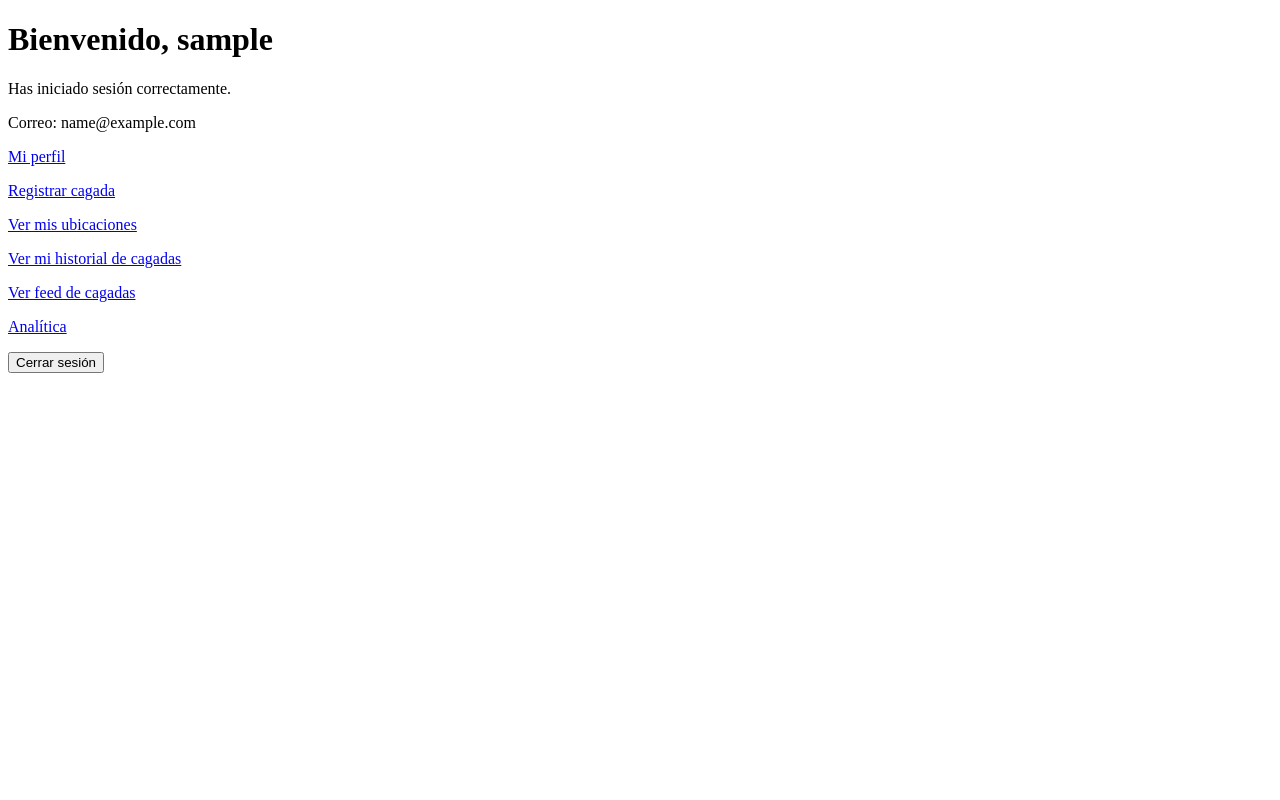
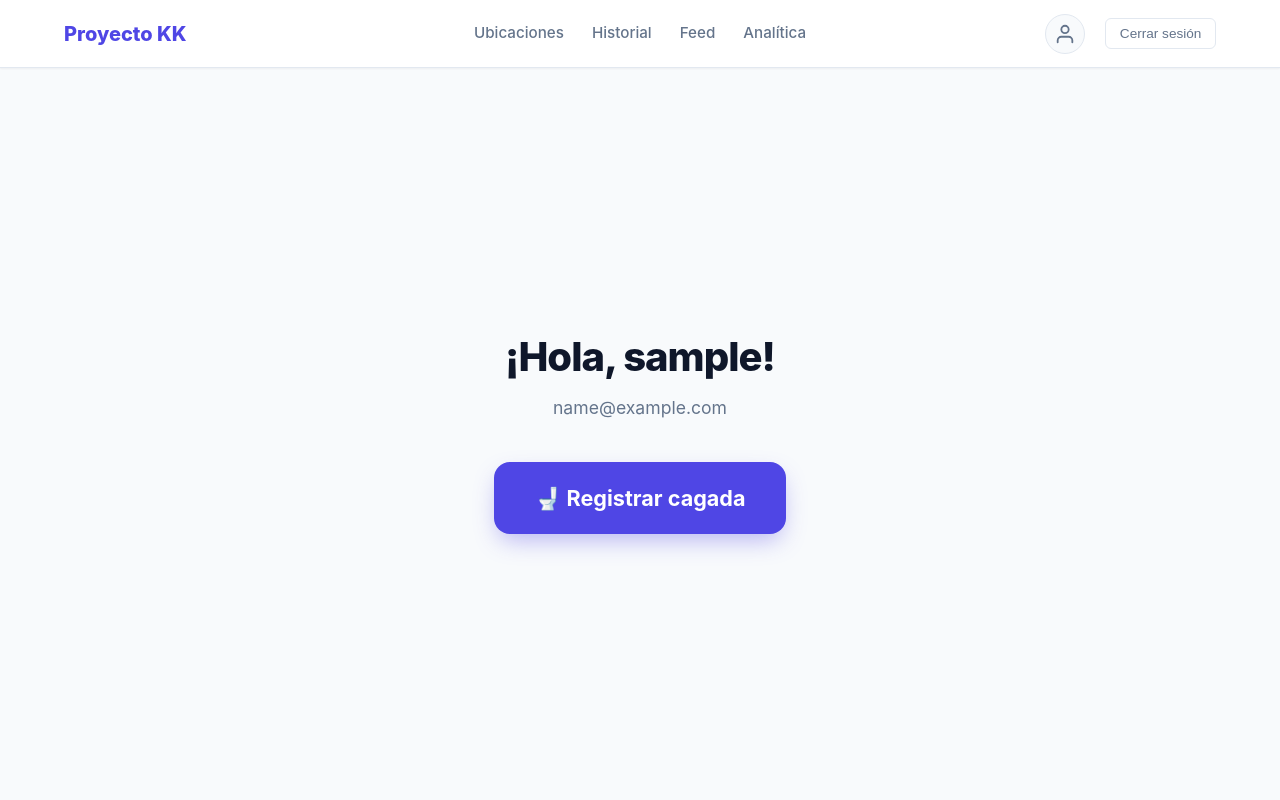
Before and after one commit to SantiX1227/ProyectoKK, a Django app: page / in a window 1280 px wide. Run offline with Django 5.2, Linux system fonts and the light colour scheme; the visitor is signed in with stand-in values (Sample User, id 1).

Commit message:
Primera version del css para la landing

```diff
--- /dev/null
+++ b/static/css/landing.css
@@ -0,0 +1,176 @@
+/* static/css/landing.css */
+
+/* Header general */
+.app-header {
+  background-color: var(--surface);
+  border-bottom: 1px solid var(--border);
+  position: sticky;
+  top: 0;
+  z-index: 100;
+  box-shadow: var(--shadow-sm);
+}
+
+.header-container {
+  max-width: 1200px;
+  margin: 0 auto;
+  padding: 0.85rem 1.5rem;
+  display: grid;
+  grid-template-columns: 1fr auto 1fr;
+  align-items: center;
+}
+
+/* Marca / Logo a la izquierda */
+.header-brand {
+  font-size: 1.25rem;
+  font-weight: 800;
+  color: var(--primary);
+  text-decoration: none;
+}
+
+.header-brand:hover {
+  text-decoration: none;
+}
+
+/* Navegación centrada */
+.header-nav {
+  display: flex;
+  align-items: center;
+  gap: 1.75rem;
+}
+
+.nav-link {
+  color: var(--text-muted);
+  font-size: 0.95rem;
+  font-weight: 500;
+  transition: color 0.15s ease;
+  text-decoration: none;
+}
+
+.nav-link:hover {
+  color: var(--primary);
+  text-decoration: none;
+}
+
+/* Acciones de la derecha (Perfil y Logout) */
+.header-actions {
+  display: flex;
+  align-items: center;
+  justify-content: flex-end;
+  gap: 1.25rem;
+}
+
+.profile-link {
+  display: inline-flex;
+  align-items: center;
+  justify-content: center;
+  width: 40px;
+  height: 40px;
+  border-radius: 50%;
+  border: 1px solid var(--border);
+  background-color: var(--bg-main);
+  color: var(--text-muted);
+  transition: all 0.2s ease;
+  overflow: hidden;
+}
+
+.profile-link:hover {
+  border-color: var(--primary);
+  color: var(--primary);
+  transform: scale(1.04);
+}
+
+.profile-img-header {
+  width: 100%;
+  height: 100%;
+  object-fit: cover;
+}
+
+.profile-icon {
+  width: 22px;
+  height: 22px;
+}
+
+.btn-logout {
+  background: none;
+  border: 1px solid var(--border);
+  padding: 0.45rem 0.85rem;
+  font-size: 0.85rem;
+  font-weight: 500;
+  color: var(--text-muted);
+  border-radius: var(--radius-sm);
+  cursor: pointer;
+  transition: all 0.15s ease;
+}
+
+.btn-logout:hover {
+  color: var(--danger);
+  border-color: var(--danger);
+  background-color: #fef2f2;
+}
+
+/* Zona Central / Hero */
+.hero-container {
+  min-height: calc(100vh - 75px);
+  display: flex;
+  flex-direction: column;
+  align-items: center;
+  justify-content: center;
+  padding: 2rem 1.5rem;
+  text-align: center;
+}
+
+.hero-welcome {
+  margin-bottom: 2.5rem;
+}
+
+.hero-welcome h1 {
+  font-size: 2.5rem;
+  font-weight: 800;
+  color: var(--text-main);
+  letter-spacing: -0.025em;
+  margin-bottom: 0.5rem;
+}
+
+.hero-welcome p {
+  color: var(--text-muted);
+  font-size: 1.1rem;
+}
+
+/* Botón Central Destacado */
+.cta-big-btn {
+  display: inline-flex;
+  align-items: center;
+  justify-content: center;
+  gap: 0.75rem;
+  background-color: var(--primary);
+  color: #ffffff;
+  font-size: 1.35rem;
+  font-weight: 700;
+  padding: 1.25rem 2.5rem;
+  border-radius: var(--radius-lg);
+  box-shadow: 0 10px 25px -5px rgba(79, 70, 229, 0.4);
+  transition: all 0.2s ease;
+  text-decoration: none;
+}
+
+.cta-big-btn:hover {
+  background-color: var(--primary-hover);
+  transform: translateY(-2px);
+  box-shadow: 0 15px 30px -5px rgba(79, 70, 229, 0.5);
+  text-decoration: none;
+}
+
+/* Responsive para pantallas pequeñas */
+@media (max-width: 860px) {
+  .header-container {
+    grid-template-columns: auto 1fr;
+    row-gap: 1rem;
+  }
+  .header-nav {
+    grid-column: 1 / -1;
+    order: 3;
+    justify-content: center;
+    flex-wrap: wrap;
+    gap: 1rem;
+  }
+}
--- a/templates/home/landing.html
+++ b/templates/home/landing.html
@@ -1,71 +1,63 @@
-<!DOCTYPE html>
-<html lang="es">
-<head>
-    <meta charset="UTF-8">
-    <meta name="viewport" content="width=device-width, initial-scale=1.0">
+{% extends "base.html" %}
+{% load static %}
 
-    <title>Proyecto KK</title>
-</head>
+{% block title %}Inicio - Proyecto KK{% endblock %}
 
-<body>
+{% block extra_css %}
+    <link rel="stylesheet" href="{% static 'css/landing.css' %}">
+{% endblock %}
 
-    <h1>
-        Bienvenido, {{ request.user.username }}
-    </h1>
+{% block content %}
+<!-- Header Superior -->
+<header class="app-header">
+    <div class="header-container">
+        <!-- Logo / Marca -->
+        <a href="{% url 'home' %}" class="header-brand">
+            Proyecto KK
+        </a>
 
-    <p>
-        Has iniciado sesión correctamente.
-    </p>
+        <!-- Enlaces de navegación centrados -->
+        <nav class="header-nav">
+            <a href="{% url 'listar_ubicaciones' %}" class="nav-link">Ubicaciones</a>
+            <a href="{% url 'historial_cagadas' %}" class="nav-link">Historial</a>
+            <a href="{% url 'feed_cagadas' %}" class="nav-link">Feed</a>
+            <a href="{% url 'analytics' %}" class="nav-link">Analítica</a>
+        </nav>
 
-    <p>
-        Correo: {{ request.user.email }}
-    </p>
+        <!-- Lado derecho: Perfil y Logout -->
+        <div class="header-actions">
+            <!-- Botón Perfil con Avatar o Ícono SVG -->
+            <a href="{% url 'perfil' %}" class="profile-link" title="Mi perfil">
+                {% if request.user.foto %}
+                    <img src="{{ request.user.foto.url }}" alt="Perfil" class="profile-img-header">
+                {% else %}
+                    <!-- Ícono de usuario nativo en SVG (no requiere descargas) -->
+                    <svg class="profile-icon" viewBox="0 0 24 24" fill="none" stroke="currentColor" stroke-width="2" stroke-linecap="round" stroke-linejoin="round">
+                        <path d="M20 21v-2a4 4 0 0 0-4-4H8a4 4 0 0 0-4 4v2"></path>
+                        <circle cx="12" cy="7" r="4"></circle>
+                    </svg>
+                {% endif %}
+            </a>
 
-    <p>
-        <a href="{% url 'perfil' %}">
-            Mi perfil
-        </a>
-    </p>
+            <!-- Cerrar sesión -->
+            <form method="POST" action="{% url 'logout' %}" style="margin: 0;">
+                {% csrf_token %}
+                <button type="submit" class="btn-logout">Cerrar sesión</button>
+            </form>
+        </div>
+    </div>
+</header>
 
-    <p>
-        <a href="{% url 'registrar_cagada' %}">
-            Registrar cagada
-        </a>
-    </p>
+<!-- Área Central Hero -->
+<main class="hero-container">
+    <div class="hero-welcome">
+        <h1>¡Hola, {{ request.user.username }}!</h1>
+        <p>{{ request.user.email }}</p>
+    </div>
 
-    <p>
-        <a href="{% url 'listar_ubicaciones' %}">
-            Ver mis ubicaciones
-        </a>
-    </p>
-
-    <p>
-        <a href="{% url 'historial_cagadas' %}">
-            Ver mi historial de cagadas
-        </a>
-    </p>
-
-    <p>
-        <a href="{% url 'feed_cagadas' %}">
-            Ver feed de cagadas
-        </a>
-    </p>
-
-    <p>
-        <a href="{% url 'analytics' %}">
-        Analítica
-        </a>
-    </p>
-
-    <form method="POST" action="{% url 'logout' %}">
-
-    {% csrf_token %}
-
-    <button type="submit">
-        Cerrar sesión
-    </button>
-
-    </form>
-
-</body>
-</html>
+    <!-- Botón Central de Impacto -->
+    <a href="{% url 'registrar_cagada' %}" class="cta-big-btn">
+        <span>🚽 Registrar cagada</span>
+    </a>
+</main>
+{% endblock %}
```
